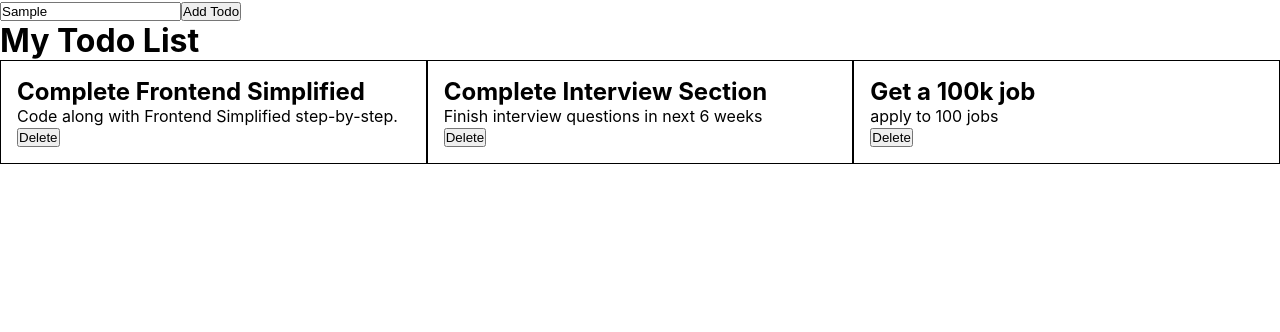
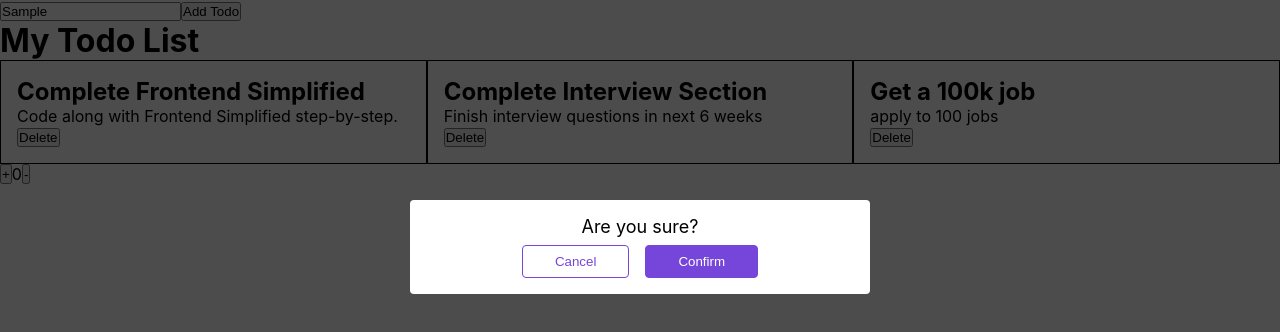
Before and after one commit to KishanKokal/react-cc, a React (Create React App) app: page / in a window 1280 px wide. Both pictures are taken after typing "Sample" into the empty fields and a click on the button "Add Todo". Shown: the top 332 px of the page. Built offline with nearby package versions, Linux system fonts and the light colour scheme.

Commit message:
Add hooks

```diff
--- a/src/App.jsx
+++ b/src/App.jsx
@@ -1,8 +1,13 @@
 import logo from "./logo.svg";
 import "./App.css";
 import Todo from "./components/Todo";
+import Modal from "./components/Modal";
+import Counter from "./components/Counter";
+import React, { useState } from 'react';
 
 function App() {
+  const [showModal, toggleShowModal] = useState(false)
+
   return (
     <div>
       <div>
@@ -12,7 +17,7 @@ function App() {
             console.log(event.target.value);
           }}
         />
-        <button onClick={() => console.log("button clicked")}>Add Todo</button>
+        <button onClick={() => toggleShowModal(true)}>Add Todo</button>
       </div>
       <h1>My Todo List</h1>
       <div className="todo__wrapper">
@@ -25,6 +30,8 @@ function App() {
           para="Finish interview questions in next 6 weeks"
         />
         <Todo title="Get a 100k job" para="apply to 100 jobs" />
+        {showModal ? <Modal /> : <></>}
+        <Counter/>
       </div>
     </div>
   );
--- /dev/null
+++ b/src/components/Counter.jsx
@@ -0,0 +1,26 @@
+import React, { useState } from "react";
+
+function Counter() {
+  const [counter, setCounter] = useState(0);
+  return (
+    <>
+      <button
+        onClick={() => {
+          setCounter(counter + 2);
+        }}
+      >
+        +
+      </button>
+      {counter}
+      <button
+        onClick={() => {
+          setCounter(counter - 2);
+        }}
+      >
+        -
+      </button>
+    </>
+  );
+}
+
+export default Counter;
--- /dev/null
+++ b/src/components/Modal.css
@@ -0,0 +1,50 @@
+.btn {
+  padding: 8px 32px;
+  cursor: pointer;
+  border-radius: 4px;
+  background-color: #7645d9;
+  color: white;
+  border: 1px solid #7645d9;
+}
+
+.btn__cancel {
+  background-color: transparent;
+  color: #7645d9;
+}
+
+.btn__cancel:hover {
+  background-color: #ebebeb;
+}
+.modal {
+  border-radius: 4px;
+  background-color: white;
+  padding: 16px;
+  text-align: center;
+  width: 460px;
+  z-index: 1000;
+  position: fixed;
+  top: 200px;
+  left: 50%;
+  transform: translateX(-50%);
+}
+
+.modal__title {
+  margin-bottom: 8px;
+  font-size: 18px;
+}
+
+.modal__buttons {
+  display: flex;
+  justify-content: center;
+  gap: 16px;
+}
+
+.backdrop {
+  position: fixed;
+  z-index: 1;
+  background-color: rgba(0, 0, 0, 0.70);
+  width: 100%;
+  height: 100vh;
+  top: 0;
+  left: 0;
+}
--- /dev/null
+++ b/src/components/Modal.jsx
@@ -0,0 +1,17 @@
+import "./Modal.css";
+function Modal() {
+  return (
+    <>
+      <div className="modal">
+        <p className="modal__title">Are you sure?</p>
+        <div className="modal__buttons">
+          <button className="btn btn__cancel">Cancel</button>
+          <button className="btn">Confirm</button>
+        </div>
+      </div>
+      <div className="backdrop" />
+    </>
+  );
+}
+
+export default Modal;
```
